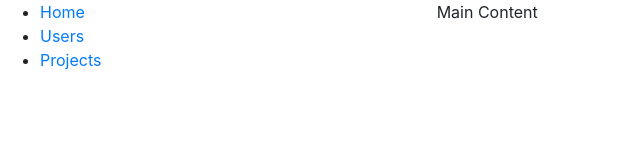
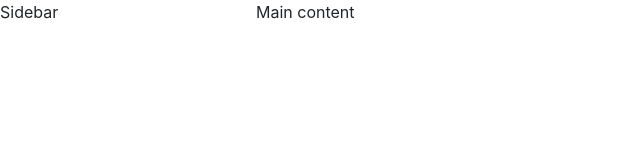
Before and after one commit to amit1235813/Finance-Claimer, a website: page frontend/index.html in a window 1280 px wide. Shown: the whole page, without its empty margins (0-640 px from the left). Drawn offline with nearby package versions, Linux system fonts and the light colour scheme.

Commit message:
Chapter 22 - Refactoring the code in simple HTML (New Branch)

```diff
--- /dev/null
+++ b/frontend/css/main.css
@@ -0,0 +1,4 @@
+div#sidebar {
+    float: left;
+    width: 20%;
+}
--- a/frontend/index.html
+++ b/frontend/index.html
@@ -11,42 +11,15 @@
     <!-- Bootstrap CSS only
     https://getbootstrap.com/ -->
     <link rel="stylesheet" href="https://stackpath.bootstrapcdn.com/bootstrap/4.5.0/css/bootstrap.min.css" integrity="sha384-9aIt2nRpC12Uk9gS9baDl411NQApFmC26EwAOH8WgZl5MYYxFfc+NcPb1dKGj7Sk" crossorigin="anonymous">
+    <link rel="stylesheet" href="./css/main.css">
 
-    <!-- <link href="./html/create-user-form.html" rel="import" /> -->
-
-    <!-- <script src="./scripts/main.js"></script>
-    <script src="./scripts/module.js" type="module"></script> -->
-    <script src="./scripts/router.js" type="module"></script>
 </head>
 <body>
-    <div class="row">
-        <!-- Hiding elements in Bootstrap
-        https://getbootstrap.com/docs/4.0/utilities/display/#hiding-elements -->
-
-        <div class="d-sm-none d-md-block col-md-4" id="sidebar">
-            <ul>
-                <li>
-                    <a href="#">Home</a>
-                </li>
-                <li>
-                    <a href="#users" id="users">Users</a>
-                </li>
-                <li>
-                    <a href="#projects">Projects</a>
-                </li>
-
-            </ul>
-
-        </div>
-        <div class="col-sm-12 col-md-8" id="main">
-
-        </div>
-
+    <div id="container">
+        <div id="sidebar">Sidebar</div>
+        <div id="main">Main content</div>
     </div>
 </body>
 
-<script src="./scripts/get-user-list.js" type="module"></script>
-<script src="./scripts/create-user-form.js" type="module"></script>
-<script src="./scripts/get-user-details.js" type="module"></script>
 
 </html>
```
Also changed, not shown: readme.txt.
